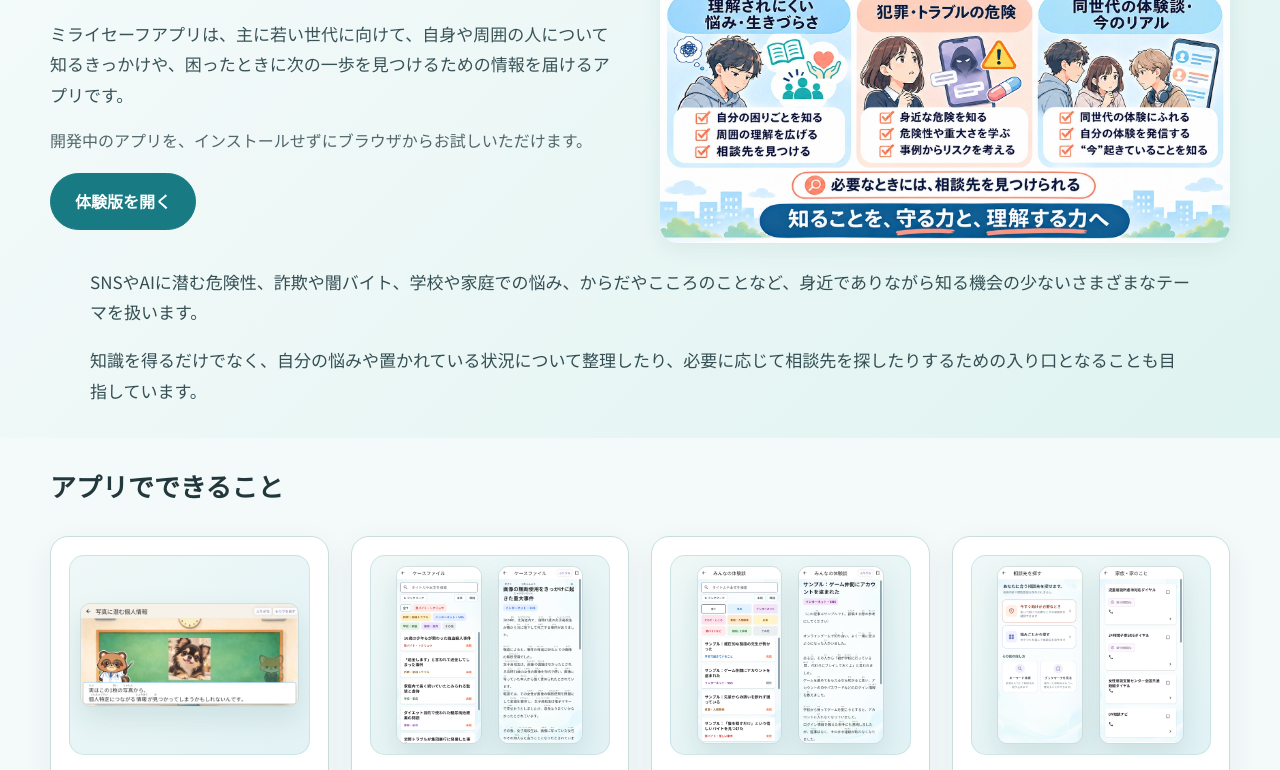
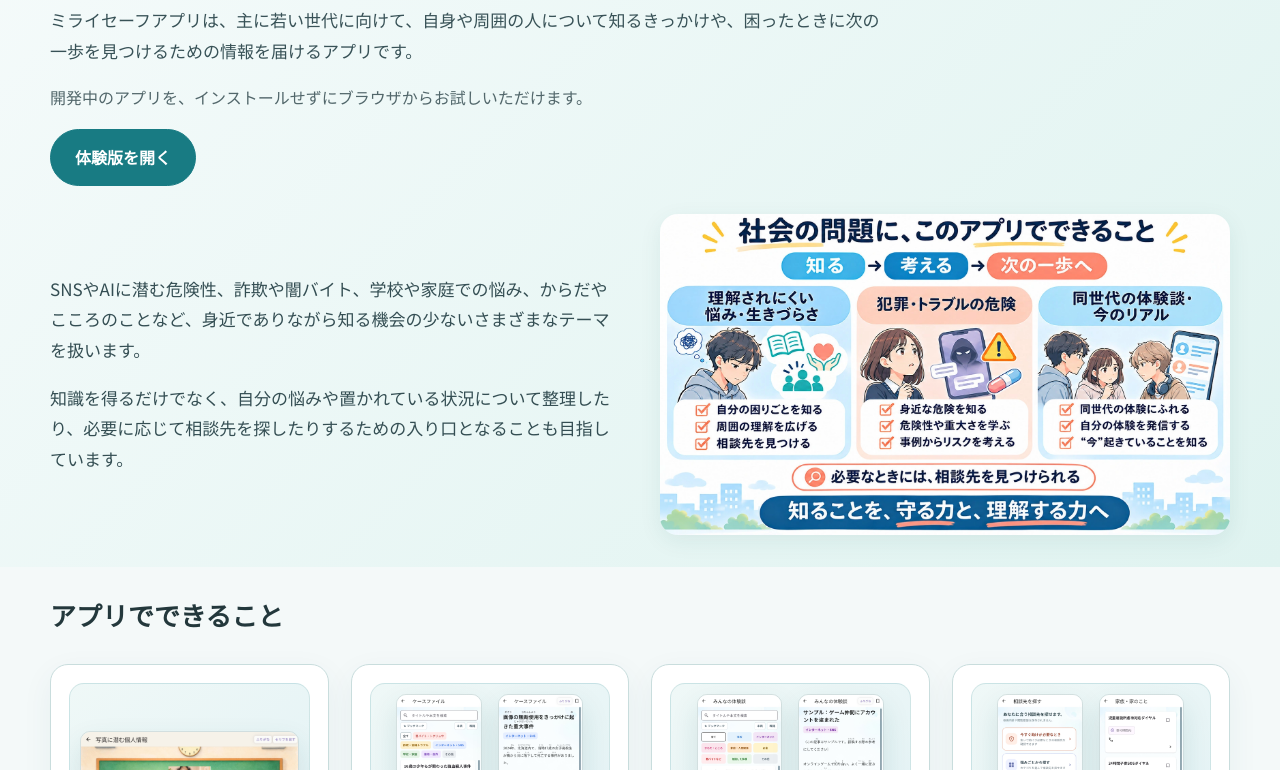
Before and after one commit to miraisafe-project/safety-app-contents, a plain HTML site: page app/index.html in a window 1280 px wide. Shown: the part 186-956 px from the top of the page. Drawn offline with Linux system fonts and the light colour scheme; a web font is replaced by a local one.

Commit message:
アプリ紹介の冒頭を概要と補足説明の2段構成へ調整

```diff
--- a/app/index.html
+++ b/app/index.html
@@ -14,7 +14,7 @@
   <link rel="apple-touch-icon" href="../assets/icons/apple-touch-icon.png" sizes="180x180">
   <link rel="preconnect" href="https://fonts.googleapis.com"><link rel="preconnect" href="https://fonts.gstatic.com" crossorigin><link href="https://fonts.googleapis.com/css2?family=Noto+Sans+JP:wght@400;500;600;700&amp;family=Zen+Maru+Gothic:wght@500;700&amp;display=swap" rel="stylesheet">
   <link rel="stylesheet" href="../assets/css/main.css?v=20261123-headings"><script src="../assets/js/site-config.js" defer></script><script src="../assets/js/main.js?v=20261014-hint-panels" defer></script>
-  <link rel="stylesheet" href="../assets/css/app.css?v=20261123-layout">
+  <link rel="stylesheet" href="../assets/css/app.css?v=20261123-intro-rows">
 </head>
 <body class="subpage app-page">
   <a class="skip-link" href="#main">本文へ移動</a>
@@ -23,19 +23,19 @@
   <main id="main">
     <header class="page-hero app-intro">
       <div class="wrap">
-        <div class="app-intro-grid">
-          <div class="app-intro-copy">
+        <div class="app-intro-copy">
             <h1>ミライセーフアプリ</h1>
             <p class="page-intro">ミライセーフアプリは、主に若い世代に向けて、自身や周囲の人について知るきっかけや、困ったときに次の一歩を見つけるための情報を届けるアプリです。</p>
             <p class="app-intro-demo">開発中のアプリを、インストールせずにブラウザからお試しいただけます。</p>
             <a class="button button-primary" href="https://miraisafe-project.github.io/miraisafe-demo/" data-config-link="webDemo" data-external>体験版を開く</a>
+        </div>
+        <div class="app-intro-grid">
+          <div class="app-intro-details prose">
+            <p>SNSやAIに潜む危険性、詐欺や闇バイト、学校や家庭での悩み、からだやこころのことなど、身近でありながら知る機会の少ないさまざまなテーマを扱います。</p><p>知識を得るだけでなく、自分の悩みや置かれている状況について整理したり、必要に応じて相談先を探したりするための入り口となることも目指しています。</p>
           </div>
           <figure class="app-intro-visual">
             <img src="../assets/website/app-introduction.webp" width="1672" height="941" alt="社会の問題に、このアプリでできること。理解されにくい悩みや生きづらさ、犯罪・トラブルの危険、同世代の体験談を知り、考え、必要なときに相談先を見つけて次の一歩へ。" fetchpriority="high" decoding="async">
           </figure>
-        </div>
-        <div class="app-intro-details prose">
-          <p>SNSやAIに潜む危険性、詐欺や闇バイト、学校や家庭での悩み、からだやこころのことなど、身近でありながら知る機会の少ないさまざまなテーマを扱います。</p><p>知識を得るだけでなく、自分の悩みや置かれている状況について整理したり、必要に応じて相談先を探したりするための入り口となることも目指しています。</p>
         </div>
       </div>
     </header>
--- a/assets/css/app.css
+++ b/assets/css/app.css
@@ -1,12 +1,12 @@
 /* App overview only; shared pages keep their existing layout. */
 .app-page .app-intro { padding: calc(var(--header-height) + 32px) 0 32px; }
-.app-intro-grid { display: grid; grid-template-columns: minmax(0, 1fr) minmax(0, 1fr); gap: 40px; align-items: center; }
+.app-intro-grid { display: grid; grid-template-columns: minmax(0, 1fr) minmax(0, 1fr); gap: 40px; align-items: center; margin-top: 28px; }
 .app-intro-copy { min-width: 0; }
 .app-page .page-intro { margin: 22px 0 16px; font-size: 17px; line-height: 1.8; }
-.app-intro-demo { margin: 0 0 18px; color: var(--ink-soft); font-size: 16px; line-height: 1.8; }
+.app-intro-demo { max-width: 840px; margin: 0 0 18px; color: var(--ink-soft); font-size: 16px; line-height: 1.8; }
 .app-intro-visual { min-width: 0; margin: 0; }
 .app-intro-visual img { display: block; width: 100%; height: auto; border-radius: 18px; box-shadow: 0 6px 22px rgb(27 89 94 / 8%); }
-.app-intro-details { max-width: 1100px; margin: 24px auto 0; }
+.app-intro-details { min-width: 0; margin: 0; }
 .app-intro-details p:last-child { margin-bottom: 0; }
 .app-page .page-section { padding: 32px 0; }
 .app-page .feature-grid { gap: 22px; margin-top: 28px; }
```
